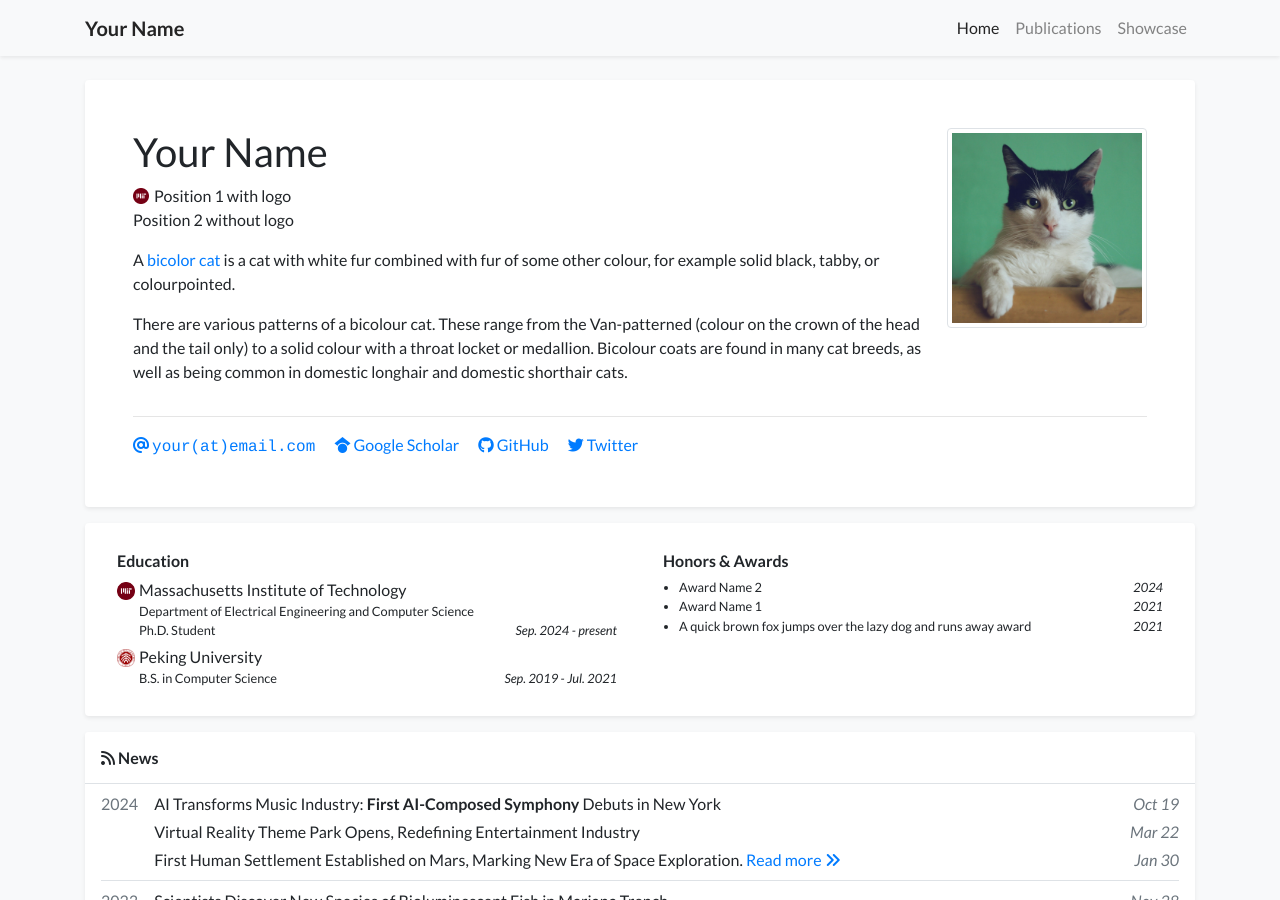
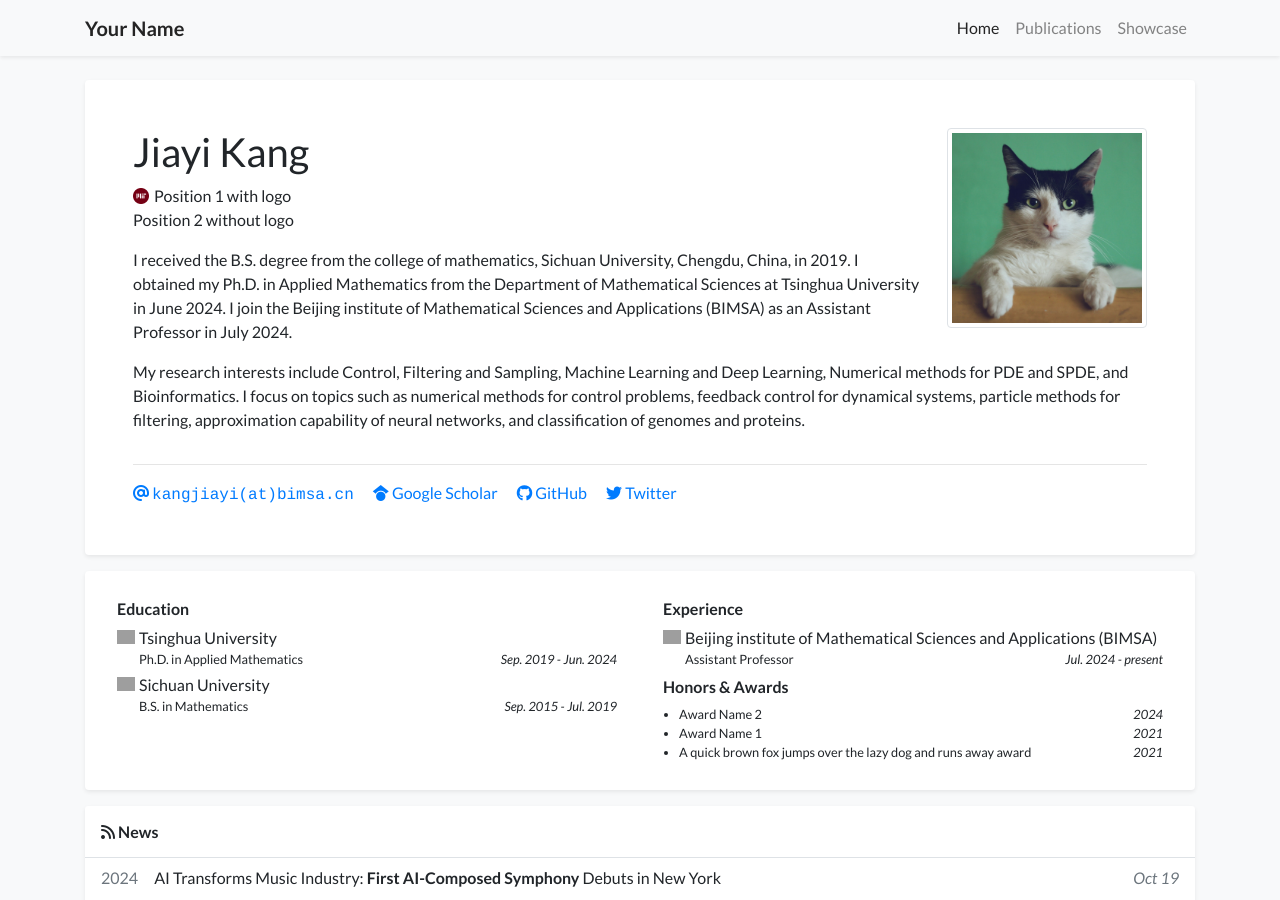
Before and after one commit to Jykang000666/.github.io, a Jekyll site: the page built from index.html, in a window 1280 px wide and 900 px high. Built offline with Jekyll 4.4.1, drawn with Linux system fonts in a browser that asks for light colours; nearby versions of some CDN libraries; a style sheet for code colours, icons or effects is not loaded; grey boxes are pictures that could not be loaded.

Commit message:
Update profile.yml

```diff
--- a/_data/profile.yml
+++ b/_data/profile.yml
@@ -1,4 +1,4 @@
-primary_name: "Your Name"
+primary_name: "Jiayi Kang"
 secondary_name: ""
 navbar_name: "Your Name"
 
@@ -8,9 +8,9 @@ positions:
 - name: Position 2 without logo
 
 
-email: "your@email.com"
+email: "kangjiayi@bimsa.cn"
 # cv_link: link-to-your-cv-file
-gscholar: xFmQpf4AAAAJ  # This is an example, replace it with your own Google Scholar ID
+gscholar: https://scholar.google.com/citations?user=-myjAr4AAAAJ&hl=zh-CN  # This is an example, replace it with your own Google Scholar ID
 github: your_github_id
 twitter: your_twitter_id  # Do not include the '@' symbol
 # wechat_qrcode: /assets/images/etc/wechat.jpg
@@ -22,12 +22,10 @@ twitter: your_twitter_id  # Do not include the '@' symbol
 short_bio_text_justify: false
 short_bio: >-
   <p>
-    A <a href="https://en.wikipedia.org/wiki/Bicolor_cat" target="_blank">bicolor cat</a> is a cat with white fur combined with fur of some other colour, for example solid black, tabby, or colourpointed.
+    I received the B.S. degree from the college of mathematics, Sichuan University, Chengdu, China, in 2019. I obtained my Ph.D. in Applied Mathematics from the Department of Mathematical Sciences at Tsinghua University in June 2024. I join the Beijing institute of Mathematical Sciences and Applications (BIMSA) as an Assistant Professor in July 2024.
   </p>
   <p>
-    There are various patterns of a bicolour cat. These range from the Van-patterned (colour on the crown of the head
-    and the tail only) to a solid colour with a throat locket or medallion. Bicolour coats are found in many cat breeds,
-    as well as being common in domestic longhair and domestic shorthair cats.
+    My research interests include Control, Filtering and Sampling, Machine Learning and Deep Learning, Numerical methods for PDE and SPDE, and Bioinformatics. I focus on topics such as numerical methods for control problems, feedback control for dynamical systems, particle methods for filtering, approximation capability of neural networks, and classification of genomes and proteins.
   </p>
 
 portrait_url: /assets/images/photos/portrait.jpg
@@ -35,22 +33,20 @@ portrait_caption: >-
   Photo by Manja Vitolic on Unsplash (this caption is optional, comment it out to disable).
 
 education:
-- name: Massachusetts Institute of Technology
-  logo: /assets/images/badges/MIT_Social_circle.png
-  position: >-
-    Department of Electrical Engineering and Computer Science <br/>
-    Ph.D. Student
-  date: Sep. 2024 - present
-- name: Peking University
-  logo: /assets/images/badges/PKU_red.png
-  position: B.S. in Computer Science
-  date: Sep. 2019 - Jul. 2021
+- name: Tsinghua University
+  logo: /assets/images/badges/THU_logo.png
+  position: Ph.D. in Applied Mathematics
+  date: Sep. 2019 - Jun. 2024
+- name: Sichuan University
+  logo: /assets/images/badges/SCU_logo.png
+  position: B.S. in Mathematics
+  date: Sep. 2015 - Jul. 2019
 
-# experience:
-# - name: Peking University
-#   logo: /assets/images/badges/PKU_red.png
-#   position: Research Intern
-#   date: Sep. 2019 - Jul. 2021
+experience:
+- name: Beijing institute of Mathematical Sciences and Applications (BIMSA)
+  logo: /assets/images/badges/BIMSA_logo.png
+  position: Assistant Professor
+  date: Jul. 2024 - present
 
 awards:
 - name: Award Name 2
```
